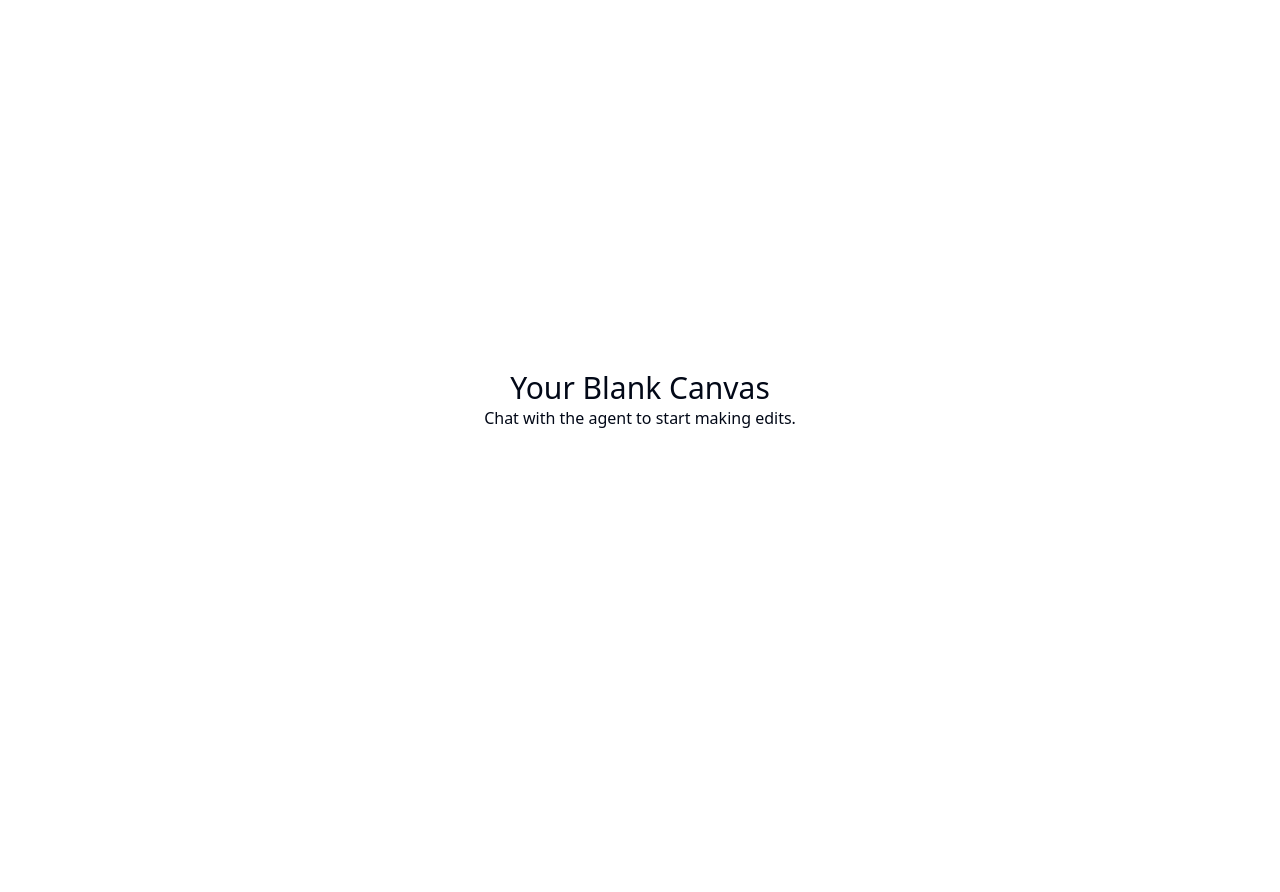
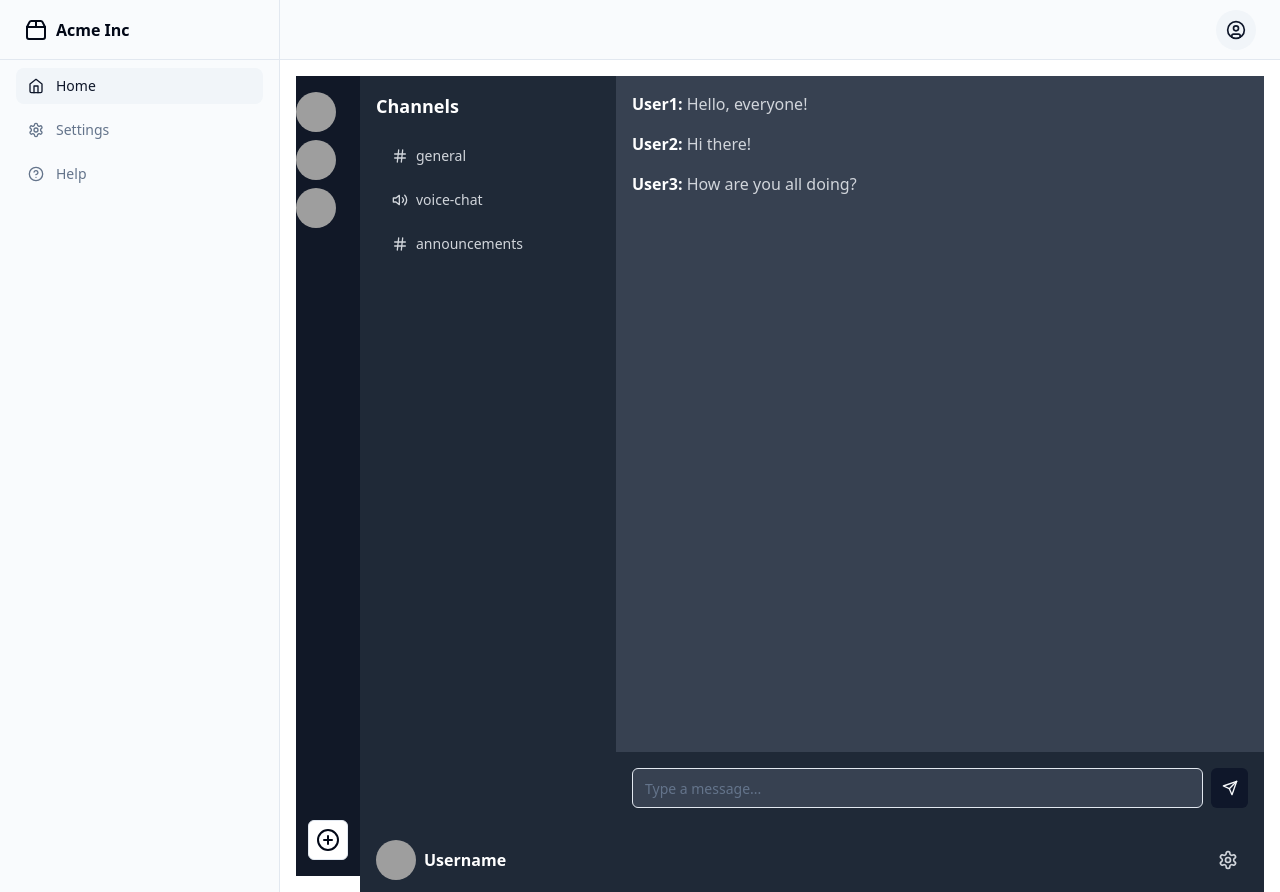
Before and after one commit to GPT-Engineer-App-Dev/discord-clone-maker, a React (Vite) app: page / in a window 1280 px wide. Before the commit the page ends 800 px from the top, so only its background shows below. Built offline with nearby package versions, Linux system fonts and the light colour scheme; grey boxes are pictures that could not be loaded.

Commit message:
Implement initial Discord clone layout

```diff
--- a/src/App.jsx
+++ b/src/App.jsx
@@ -1,19 +1,11 @@
 import { Toaster } from "@/components/ui/sonner";
 import { TooltipProvider } from "@/components/ui/tooltip";
 import { QueryClient, QueryClientProvider } from "@tanstack/react-query";
-import { Home } from "lucide-react";
-import { Route, BrowserRouter as Router, Routes } from "react-router-dom";
-import Layout from "./layouts/default"; // available: default, navbar, sidebar
-import Index from "./pages/Index.jsx";
+import { BrowserRouter as Router, Routes, Route } from "react-router-dom";
+import Layout from "./layouts/sidebar";
+import DiscordClone from "./pages/DiscordClone";
+
 const queryClient = new QueryClient();
-
-export const navItems = [
-  {
-    title: "Home", // Feel free to change this to your liking
-    to: "/",
-    icon: <Home className="h-4 w-4" />,
-  },
-];
 
 const App = () => {
   return (
@@ -23,8 +15,7 @@ const App = () => {
         <Router>
           <Routes>
             <Route path="/" element={<Layout />}>
-              <Route index element={<Index />} />
-              {/* Add more routes here as needed */}
+              <Route index element={<DiscordClone />} />
             </Route>
           </Routes>
         </Router>
--- /dev/null
+++ b/src/components/ChannelList.jsx
@@ -0,0 +1,36 @@
+import React from 'react';
+import { ScrollArea } from "@/components/ui/scroll-area";
+import { Button } from "@/components/ui/button";
+import { Hash, Volume2 } from "lucide-react";
+
+const channels = [
+  { id: 1, name: 'general', type: 'text' },
+  { id: 2, name: 'voice-chat', type: 'voice' },
+  { id: 3, name: 'announcements', type: 'text' },
+];
+
+const ChannelList = () => {
+  return (
+    <div className="w-64 bg-gray-800 p-4">
+      <h2 className="text-lg font-semibold mb-4 text-white">Channels</h2>
+      <ScrollArea className="h-[calc(100vh-8rem)]">
+        {channels.map((channel) => (
+          <Button
+            key={channel.id}
+            variant="ghost"
+            className="w-full justify-start mb-1 text-gray-300 hover:text-white hover:bg-gray-700"
+          >
+            {channel.type === 'text' ? (
+              <Hash className="mr-2 h-4 w-4" />
+            ) : (
+              <Volume2 className="mr-2 h-4 w-4" />
+            )}
+            {channel.name}
+          </Button>
+        ))}
+      </ScrollArea>
+    </div>
+  );
+};
+
+export default ChannelList;
--- /dev/null
+++ b/src/components/ChatArea.jsx
@@ -0,0 +1,37 @@
+import React from 'react';
+import { ScrollArea } from "@/components/ui/scroll-area";
+import { Input } from "@/components/ui/input";
+import { Button } from "@/components/ui/button";
+import { Send } from "lucide-react";
+
+const messages = [
+  { id: 1, user: 'User1', content: 'Hello, everyone!' },
+  { id: 2, user: 'User2', content: 'Hi there!' },
+  { id: 3, user: 'User3', content: 'How are you all doing?' },
+];
+
+const ChatArea = () => {
+  return (
+    <div className="flex-grow bg-gray-700 flex flex-col">
+      <ScrollArea className="flex-grow p-4">
+        {messages.map((message) => (
+          <div key={message.id} className="mb-4">
+            <span className="font-semibold text-white">{message.user}: </span>
+            <span className="text-gray-300">{message.content}</span>
+          </div>
+        ))}
+      </ScrollArea>
+      <div className="p-4 bg-gray-800 flex">
+        <Input
+          placeholder="Type a message..."
+          className="flex-grow mr-2 bg-gray-700 text-white"
+        />
+        <Button size="icon">
+          <Send className="h-4 w-4" />
+        </Button>
+      </div>
+    </div>
+  );
+};
+
+export default ChatArea;
--- /dev/null
+++ b/src/components/ServerSidebar.jsx
@@ -0,0 +1,33 @@
+import React from 'react';
+import { Button } from "@/components/ui/button";
+import { PlusCircle } from "lucide-react";
+import { ScrollArea } from "@/components/ui/scroll-area";
+import { Avatar, AvatarFallback, AvatarImage } from "@/components/ui/avatar";
+
+const servers = [
+  { id: 1, name: 'Server 1', icon: '/placeholder.svg' },
+  { id: 2, name: 'Server 2', icon: '/placeholder.svg' },
+  { id: 3, name: 'Server 3', icon: '/placeholder.svg' },
+];
+
+const ServerSidebar = () => {
+  return (
+    <div className="w-16 bg-gray-900 flex flex-col items-center py-4 space-y-4">
+      <ScrollArea className="flex-grow w-full">
+        {servers.map((server) => (
+          <Button key={server.id} variant="ghost" size="icon" className="mb-2">
+            <Avatar>
+              <AvatarImage src={server.icon} alt={server.name} />
+              <AvatarFallback>{server.name[0]}</AvatarFallback>
+            </Avatar>
+          </Button>
+        ))}
+      </ScrollArea>
+      <Button variant="outline" size="icon">
+        <PlusCircle className="h-6 w-6" />
+      </Button>
+    </div>
+  );
+};
+
+export default ServerSidebar;
--- /dev/null
+++ b/src/components/UserInfo.jsx
@@ -0,0 +1,23 @@
+import React from 'react';
+import { Avatar, AvatarFallback, AvatarImage } from "@/components/ui/avatar";
+import { Button } from "@/components/ui/button";
+import { Settings } from "lucide-react";
+
+const UserInfo = () => {
+  return (
+    <div className="bg-gray-800 p-4 flex items-center justify-between">
+      <div className="flex items-center">
+        <Avatar className="mr-2">
+          <AvatarImage src="/placeholder.svg" alt="User" />
+          <AvatarFallback>U</AvatarFallback>
+        </Avatar>
+        <span className="text-white font-semibold">Username</span>
+      </div>
+      <Button variant="ghost" size="icon">
+        <Settings className="h-5 w-5 text-gray-300" />
+      </Button>
+    </div>
+  );
+};
+
+export default UserInfo;
--- a/src/layouts/sidebar.jsx
+++ b/src/layouts/sidebar.jsx
@@ -9,9 +9,14 @@ import {
 } from "@/components/ui/dropdown-menu";
 import { Sheet, SheetContent, SheetTrigger } from "@/components/ui/sheet";
 import { cn } from "@/lib/utils";
-import { CircleUser, Menu, Package2 } from "lucide-react";
+import { CircleUser, Menu, Package2, Home, Settings, HelpCircle } from "lucide-react";
 import { NavLink, Outlet } from "react-router-dom";
-import { navItems } from "../App";
+
+const navItems = [
+  { to: "/", icon: <Home className="h-4 w-4" />, title: "Home" },
+  { to: "/settings", icon: <Settings className="h-4 w-4" />, title: "Settings" },
+  { to: "/help", icon: <HelpCircle className="h-4 w-4" />, title: "Help" },
+];
 
 const Layout = () => {
   return (
--- /dev/null
+++ b/src/pages/DiscordClone.jsx
@@ -0,0 +1,22 @@
+import React from 'react';
+import ServerSidebar from '../components/ServerSidebar';
+import ChannelList from '../components/ChannelList';
+import ChatArea from '../components/ChatArea';
+import UserInfo from '../components/UserInfo';
+
+const DiscordClone = () => {
+  return (
+    <div className="flex h-screen">
+      <ServerSidebar />
+      <div className="flex flex-col flex-grow">
+        <div className="flex flex-grow">
+          <ChannelList />
+          <ChatArea />
+        </div>
+        <UserInfo />
+      </div>
+    </div>
+  );
+};
+
+export default DiscordClone;
```
